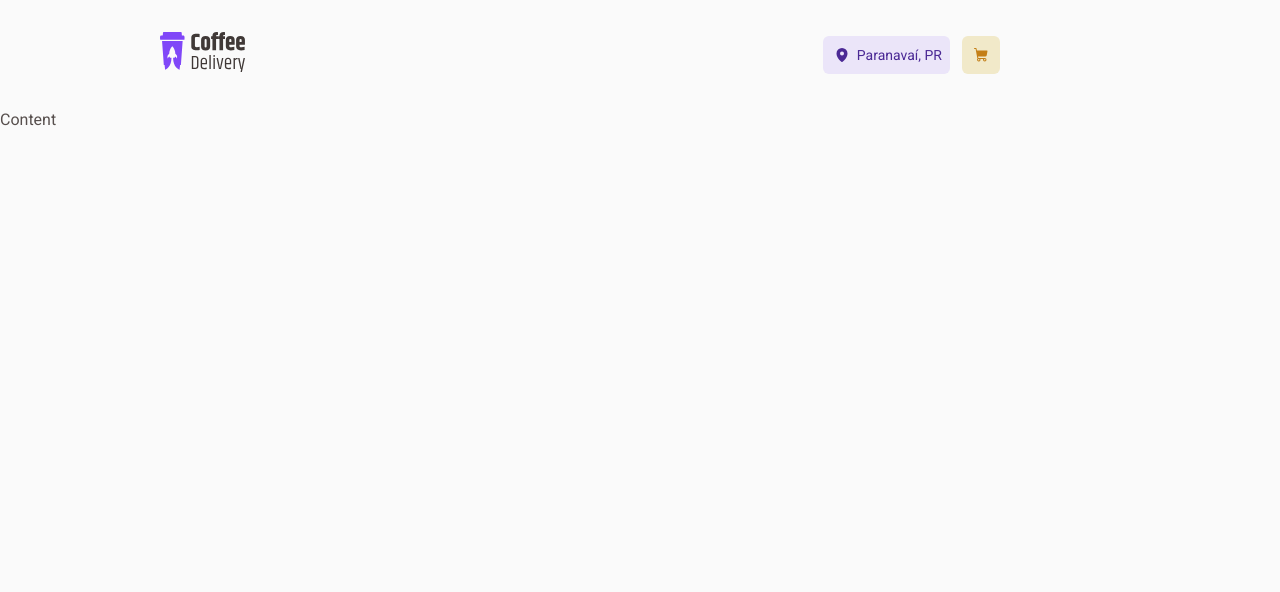
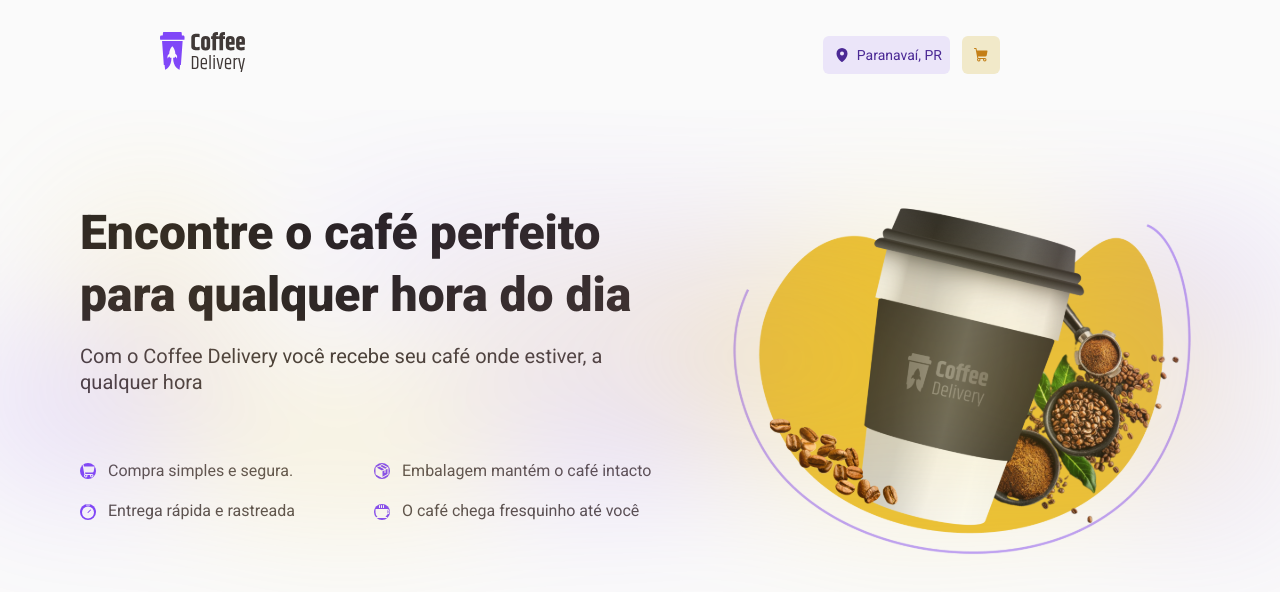
Before and after one commit to Glendson/coffee-delivery, a React (Vite) app: page / in a window 1280 px wide. Shown: the top 592 px of the page. Built offline with nearby package versions, Linux system fonts and the light colour scheme.

Commit message:
feat: created Hero component for home page

```diff
--- a/src/pages/Home/components/Hero/index.tsx
+++ b/src/pages/Home/components/Hero/index.tsx
@@ -1,7 +1,47 @@
-import { HeroContainer } from "./styles";
+import { HeroContainer, HeroContent, HeroFeatures } from "./styles";
+import heroBg from "../../../../../public/assets/hero-bg.svg";
+import hero from "../../../../../public/assets/hero.svg";
+import { Coffee, Package, ShoppingCart, Timer } from "@phosphor-icons/react";
 
-export function Hero(){
-    return (
-        <HeroContainer>Content</HeroContainer>
-    )
+export function Hero() {
+  return (
+    <HeroContainer>
+      <HeroContent>
+        <div>
+          <header>
+            <h1>Encontre o café perfeito para qualquer hora do dia</h1>
+
+            <span>
+              Com o Coffee Delivery você recebe seu café onde estiver, a
+              qualquer hora
+            </span>
+          </header>
+
+          <HeroFeatures>
+            <div>
+              <ShoppingCart width={16} weight="fill" />
+              <span>Compra simples e segura.</span>
+            </div>
+
+            <div>
+              <Package width={16} weight="fill" />
+              <span>Embalagem mantém o café intacto</span>
+            </div>
+
+            <div>
+              <Timer width={16} weight="fill" />
+              <span>Entrega rápida e rastreada</span>
+            </div>
+
+            <div>
+              <Coffee width={16} weight="fill" />
+              <span>O café chega fresquinho até você</span>
+            </div>
+          </HeroFeatures>
+        </div>
+        <img src={hero} id="hero" alt="" />
+      </HeroContent>
+      <img src={heroBg} id="hero-bg" alt="" />
+    </HeroContainer>
+  );
 }
--- a/src/pages/Home/components/Hero/styles.ts
+++ b/src/pages/Home/components/Hero/styles.ts
@@ -1,3 +1,73 @@
 import styled from "styled-components";
+import { defaultTheme } from "../../../../styles/themes/default"
 
-export const HeroContainer = styled.div``
+interface HeroFeaturesProps {
+    $color?: keyof typeof defaultTheme.colors;
+}
+
+export const HeroContainer = styled.section`
+  position: relative;
+
+  header {
+
+    display: flex;
+    flex-direction: column;
+    gap: 1rem;
+
+    h1{
+        font: ${props => props.theme.fonts.titleXL};
+        color: ${props => props.theme.colors["base-title"]};
+    }
+    span {
+        font: ${props => props.theme.fonts.textL};
+        color: ${props => props.theme.colors["base-subtitle"]};
+    }
+  }
+
+  img#hero-bg {
+    position: absolute;
+    top: 0;
+    left: 0;
+    max-height: 544px;
+    width: 100vw;
+    object-fit: cover;
+  }
+`;
+
+export const HeroContent = styled.div`
+  max-width: 1160px;
+  padding: 92px 20px;
+  margin: 0 auto;
+
+  display: flex;
+  gap: 56px;
+  align-items: flex-start;
+  justify-content: space-between;
+
+  > div {
+    display: flex;
+    flex-direction: column;
+    gap: 66px;
+  }
+
+`;
+
+export const HeroFeatures = styled.div<HeroFeaturesProps>`
+  display: grid;
+  grid-template-columns: 1fr 1fr;
+  grid-row-gap: 20px;
+
+  div {
+    display: flex;
+    align-items: center;
+    gap: 12px;
+    padding: 0;
+
+    svg {
+      padding: 8;
+      border-radius: 50%;
+      color: ${props => props.theme.colors.background};
+      background: ${props => props.theme.colors[props.$color || "purple"]};
+    }
+  }
+`;
```
